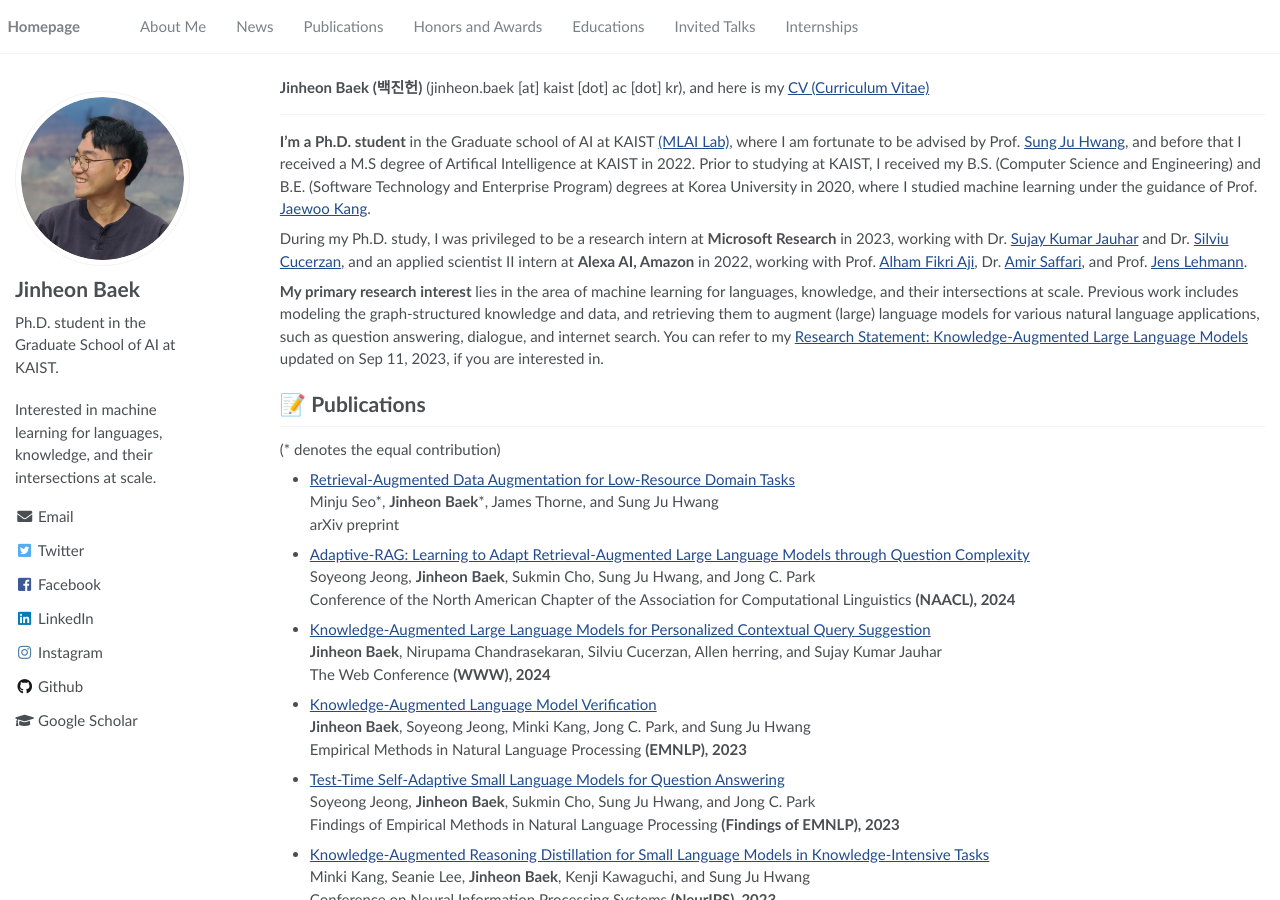
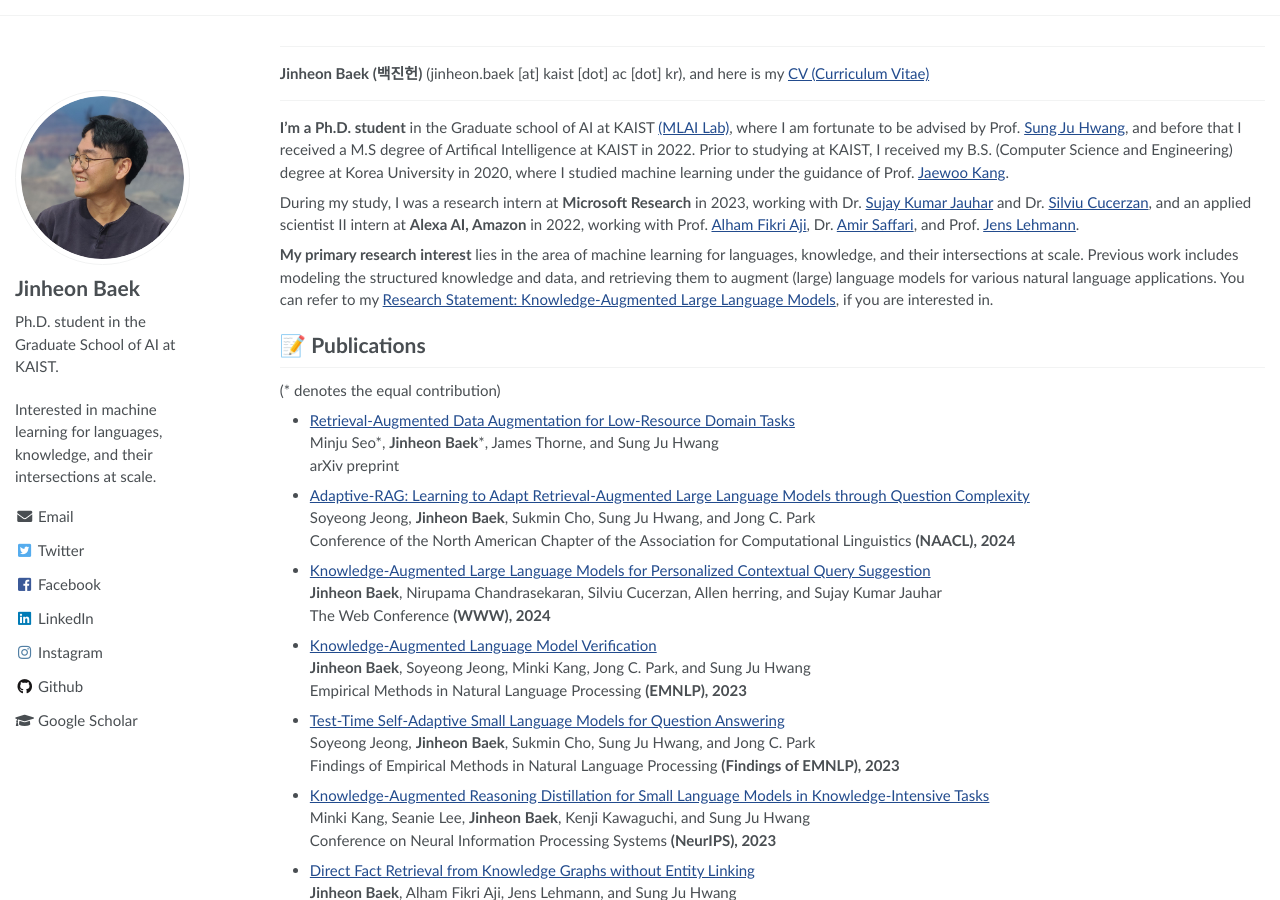
Before and after one commit to JinheonBaek/JinheonBaek.github.io, a Jekyll site: the page built from _pages/about.md, in a window 1280 px wide and 900 px high. Built offline with Jekyll 4.4.1, drawn with Linux system fonts in a browser that asks for light colours.

Commit message:
minor update

```diff
--- a/_includes/masthead.html
+++ b/_includes/masthead.html
@@ -4,10 +4,10 @@
       <nav id="site-nav" class="greedy-nav">
         <button><div class="navicon"></div></button>
         <ul class="visible-links">
-          <li class="masthead__menu-item masthead__menu-item--lg masthead__menu-home-item"><a href="#about-me">Homepage</a></li>
+          <!-- <li class="masthead__menu-item masthead__menu-item--lg masthead__menu-home-item"><a href="#about-me">Homepage</a></li>
           {% for link in site.data.navigation.main %}
             <li class="masthead__menu-item"><a href="{{ domain }}{{ link.url }}">{{ link.title }}</a></li>
-          {% endfor %}
+          {% endfor %} -->
         </ul>
         <ul class="hidden-links hidden"></ul>
       </nav>
--- a/_pages/about.md
+++ b/_pages/about.md
@@ -17,15 +17,17 @@ redirect_from:
 
 <span class='anchor' id='about-me'></span>
 
+---
+
 **Jinheon Baek (백진헌)** (jinheon.baek \[at] kaist \[dot] ac \[dot] kr), and here is my [CV (Curriculum Vitae)](/assets/files/cv.pdf)
 
 ---
 
-**I'm a Ph.D. student** in the Graduate school of AI at KAIST [(MLAI Lab)](https://www.mlai-kaist.com/), where I am fortunate to be advised by Prof. [Sung Ju Hwang](http://www.sungjuhwang.com/), and before that I received a M.S degree of Artifical Intelligence at KAIST in 2022. Prior to studying at KAIST, I received my B.S. (Computer Science and Engineering) and B.E. (Software Technology and Enterprise Program) degrees at Korea University in 2020, where I studied machine learning under the guidance of Prof. [Jaewoo Kang](https://dmis.korea.ac.kr/jaewoo-kang-p-i).
+**I'm a Ph.D. student** in the Graduate school of AI at KAIST [(MLAI Lab)](https://www.mlai-kaist.com/), where I am fortunate to be advised by Prof. [Sung Ju Hwang](http://www.sungjuhwang.com/), and before that I received a M.S degree of Artifical Intelligence at KAIST in 2022. Prior to studying at KAIST, I received my B.S. (Computer Science and Engineering) degree at Korea University in 2020, where I studied machine learning under the guidance of Prof. [Jaewoo Kang](https://dmis.korea.ac.kr/jaewoo-kang-p-i).
 
-During my Ph.D. study, I was privileged to be a research intern at **Microsoft Research** in 2023, working with Dr. [Sujay Kumar Jauhar](https://www.microsoft.com/en-us/research/people/sjauhar/) and Dr. [Silviu Cucerzan](https://www.microsoft.com/en-us/research/people/silviu/), and an applied scientist II intern at **Alexa AI, Amazon** in 2022, working with Prof. [Alham Fikri Aji](https://scholar.google.com/citations?user=0Cyfqv4AAAAJ), Dr. [Amir Saffari](https://scholar.google.co.uk/citations?user=QJX4mnQAAAAJ), and Prof. [Jens Lehmann](https://scholar.google.com/citations?user=sEaQ5rgAAAAJ).
+During my study, I was a research intern at **Microsoft Research** in 2023, working with Dr. [Sujay Kumar Jauhar](https://www.microsoft.com/en-us/research/people/sjauhar/) and Dr. [Silviu Cucerzan](https://www.microsoft.com/en-us/research/people/silviu/), and an applied scientist II intern at **Alexa AI, Amazon** in 2022, working with Prof. [Alham Fikri Aji](https://scholar.google.com/citations?user=0Cyfqv4AAAAJ), Dr. [Amir Saffari](https://scholar.google.co.uk/citations?user=QJX4mnQAAAAJ), and Prof. [Jens Lehmann](https://scholar.google.com/citations?user=sEaQ5rgAAAAJ).
 
-**My primary research interest** lies in the area of machine learning for languages, knowledge, and their intersections at scale. Previous work includes modeling the graph-structured knowledge and data, and retrieving them to augment (large) language models for various natural language applications, such as question answering, dialogue, and internet search. You can refer to my [Research Statement: Knowledge-Augmented Large Language Models](/assets/files/rs.pdf) updated on Sep 11, 2023, if you are interested in.
+**My primary research interest** lies in the area of machine learning for languages, knowledge, and their intersections at scale. Previous work includes modeling the structured knowledge and data, and retrieving them to augment (large) language models for various natural language applications. You can refer to my [Research Statement: Knowledge-Augmented Large Language Models](/assets/files/rs.pdf), if you are interested in.
 
 <!-- # 🔥 News
 - *2022.02*: &nbsp;🎉🎉 Lorem ipsum dolor sit amet, consectetur adipiscing elit. Vivamus ornare aliquet ipsum, ac tempus justo dapibus sit amet.
```
